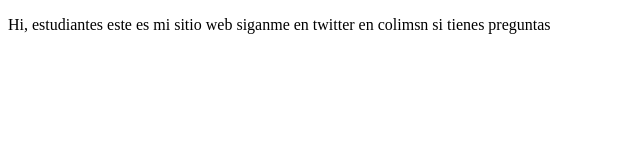
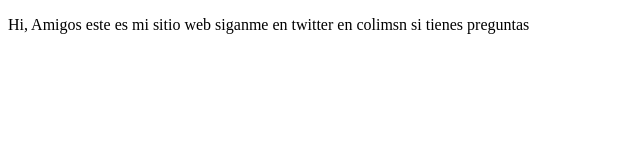
Before and after one commit to jlpilataxi16/proyectoDemoCursoPrework, a plain HTML site: page index.html in a window 1280 px wide. Shown: the full height of the page, 0-640 px from the left. Drawn offline with Linux system fonts and the light colour scheme.

Commit message:
cambios agregamos site

```diff
--- a/index.html
+++ b/index.html
@@ -8,7 +8,7 @@
 </head>
 <body>
    <p>
-       Hi, estudiantes este es mi sitio web
+       Hi, Amigos este es mi sitio web
        siganme en twitter en colimsn si tienes preguntas
    </p>
 </body>
```
